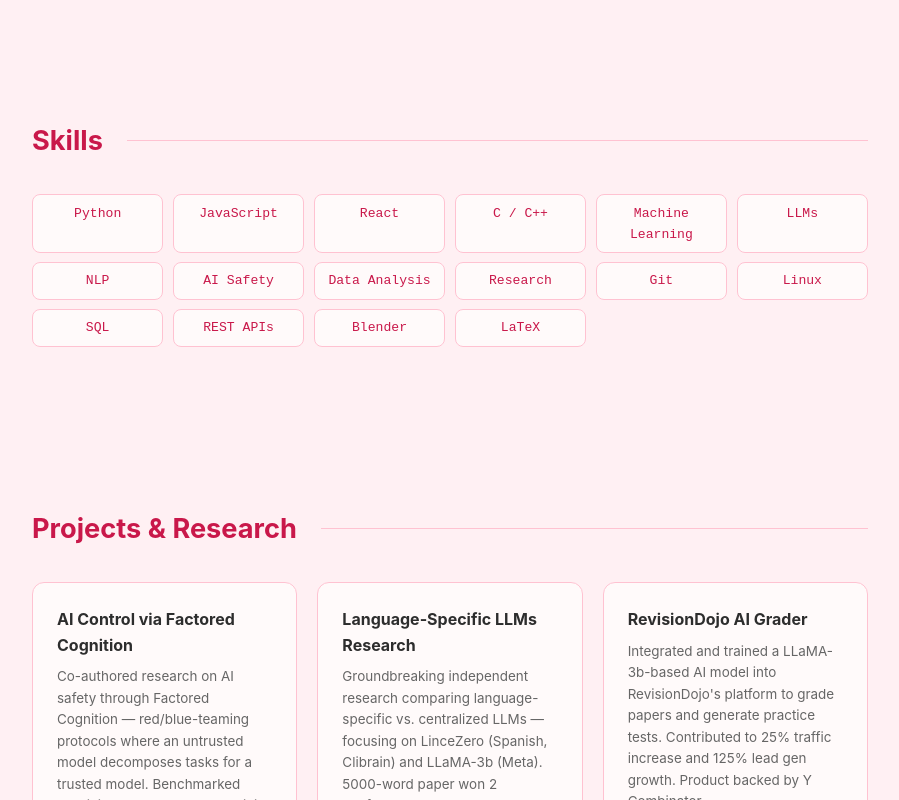
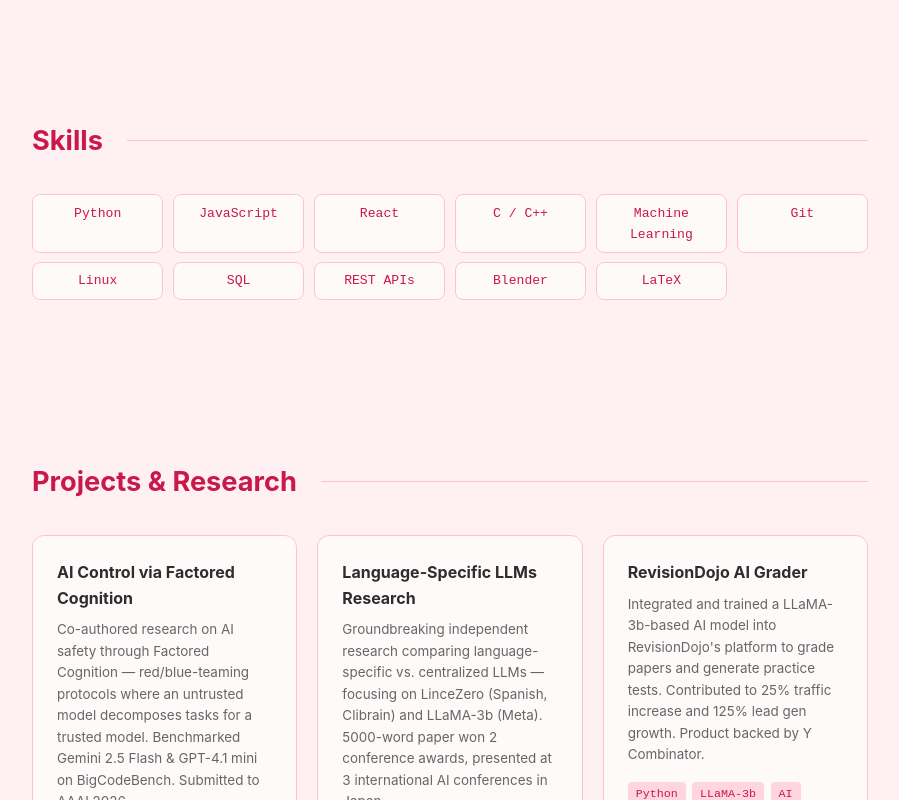
Before and after one commit to marinamen/marinamendieta, a React (Vite) app: page / in a window 1280 px wide. Shown: the part 1609-2409 px from the top of the page, without its empty margins (190-1089 px from the left). Built offline with nearby package versions, Linux system fonts and the light colour scheme.

Commit message:
Update data.js

```diff
--- a/src/data.js
+++ b/src/data.js
@@ -31,8 +31,7 @@ export const projects = [
 
 export const skills = [
   "Python", "JavaScript", "React", "C / C++",
-  "Machine Learning", "LLMs", "NLP", "AI Safety",
-  "Data Analysis", "Research", "Git", "Linux",
+  "Machine Learning", "Git", "Linux",
   "SQL", "REST APIs", "Blender", "LaTeX",
 ];
 
```
